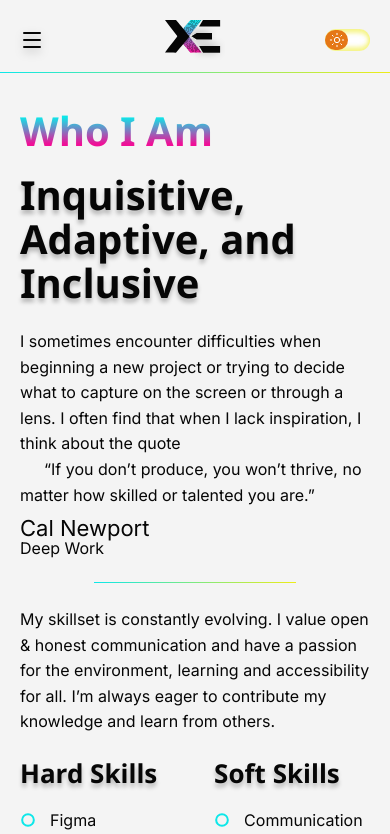
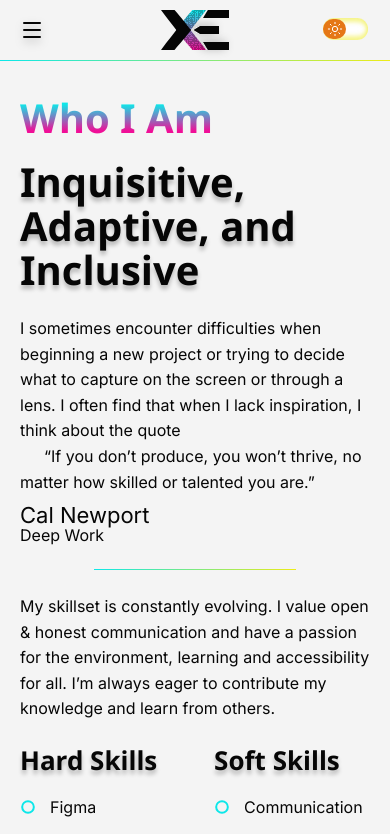
Before and after one commit to duct-tape-deployments/devin-portfolio, a React (Vite) app: page / in a window 390 px wide. Shown: the top 834 px of the page. Built offline with nearby package versions, Linux system fonts and the light colour scheme; a web font is replaced by a local one.

Commit message:
fix(header): match the mobile header to Figma (60px, 68x40 logo, toggle and divider position)

```diff
--- a/src/components/layout/Header.tsx
+++ b/src/components/layout/Header.tsx
@@ -51,7 +51,7 @@ export function Header() {
   }, []);
 
   return (
-    <header className="relative z-50 bg-background text-foreground pt-2">
+    <header className="relative z-50 bg-background text-foreground xl:pt-2">
       <a
         href="#main-content"
         className="
@@ -76,10 +76,11 @@ export function Header() {
       <PageContainer
         className="
           grid
-          min-h-16
+          h-15
           grid-cols-[1fr_auto_1fr]
           items-center
           xl:flex
+          xl:h-auto
           xl:min-h-18
           xl:gap-8
         "
@@ -111,12 +112,16 @@ export function Header() {
                       xl:justify-self-auto
                     "
         >
-          <img src="/header-logo-light.svg" alt="" className="h-10 w-auto dark:hidden xl:h-12" />
+          <img
+            src="/header-logo-light.svg"
+            alt=""
+            className="-mr-1.5 -mb-2.25 h-12.25 w-auto max-w-none dark:hidden xl:m-0 xl:h-12"
+          />
 
           <img
             src="/header-logo-dark.svg"
             alt=""
-            className="hidden h-10 w-auto dark:block xl:h-12"
+            className="-mr-1.5 -mb-2.25 hidden h-12.25 w-auto max-w-none dark:block xl:m-0 xl:h-12"
           />
         </Link>
 
@@ -126,7 +131,7 @@ export function Header() {
         </div>
 
         {/* Header controls */}
-        <div className="flex items-center justify-self-end gap-2 xl:justify-self-auto">
+        <div className="mt-4.5 mr-0.5 flex items-center gap-2 self-start justify-self-end xl:m-0 xl:self-auto xl:justify-self-auto">
           <ThemeToggle />
         </div>
       </PageContainer>
@@ -152,7 +157,7 @@ export function Header() {
         </PageContainer>
       </div>
 
-      <GradientDivider className="relative z-10" />
+      <GradientDivider className="absolute top-full z-10 xl:relative xl:top-auto" />
     </header>
   );
 }
```
